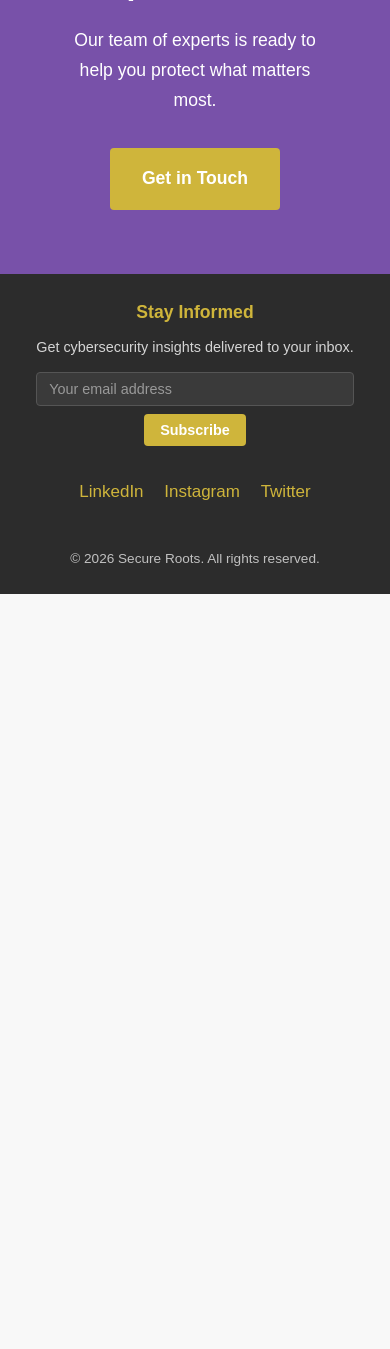
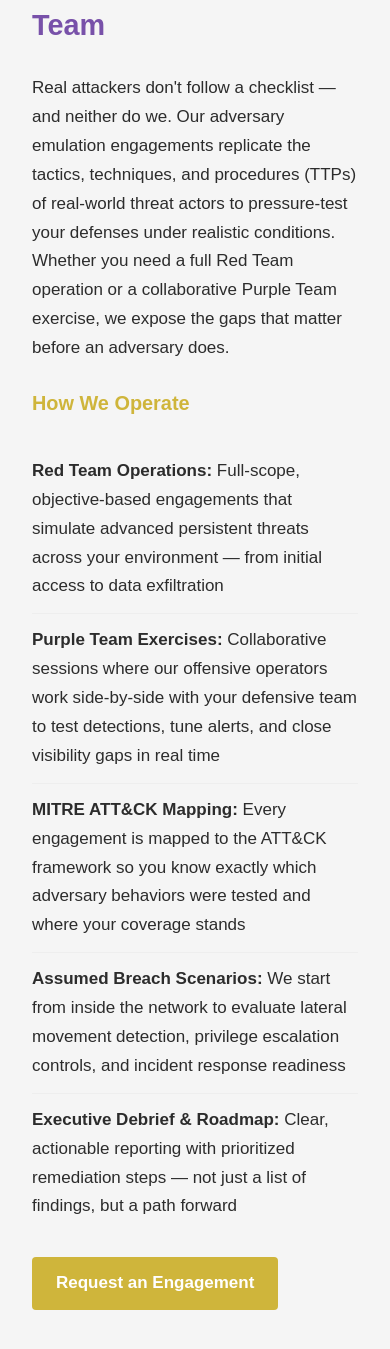
Before and after one commit to OG-MrB/secure-roots-website, a Jekyll site: the page built from services.html, in a window 390 px wide and 1400 px high, scrolled down 4849 px. Shown: the top 1349 px of the window. Built offline with Jekyll 4.4.1, drawn with Linux system fonts in a browser that asks for light colours; before the commit the page ends 5443 px from its top, so only the background shows below that; some of the changed text lies outside the part shown.

Commit message:
Mobile responsiveness overhaul, UX improvements, and two new services
- Fixed mobile nav: centered logo, proper hamburger positioning, clean slide-in menu
- Added sticky header with subtle shadow for persistent navigation
- Added smooth scrolling site-wide
- Improved blog cards: hover image zoom, "Read More" links, truncated excerpts
- Mobile-optimized hero, blog grid, and service grid layouts
- Added Adversary Emulation (Red Team / Purple Team) service
- Added Cybersecurity Staff Augmentation service

Co-Authored-By: Claude Opus 4.6 <noreply@anthropic.com>

```diff
--- a/_layouts/home.html
+++ b/_layouts/home.html
@@ -27,7 +27,8 @@ layout: default
         {% endif %}
         <h3>{{ post.title }}</h3>
         <p class="post-date">{{ post.date | date: '%B %-d, %Y' }}</p>
-        <p class="post-summary">{{ post.excerpt }}</p>
+        <p class="post-summary">{{ post.excerpt | truncatewords: 30 }}</p>
+        <span class="read-more-link">Read More</span>
       </a>
     </article>
     {% endfor %}
--- a/blog/index.html
+++ b/blog/index.html
@@ -19,7 +19,8 @@ permalink: /blog/
         {% endif %}
         <h3>{{ post.title }}</h3>
         <p class="post-date">{{ post.date | date: "%B %-d, %Y" }}</p>
-        <div class="post-summary">{{ post.excerpt }}</div>
+        <div class="post-summary">{{ post.excerpt | truncatewords: 30 }}</div>
+        <span class="read-more-link">Read More</span>
       </a>
     </article>
     {% endfor %}
--- a/css/style.css
+++ b/css/style.css
@@ -10,6 +10,9 @@
   margin: 0;
   padding: 0;
   box-sizing: border-box;
+}
+html {
+  scroll-behavior: smooth;
 }
 body {
   font-family: Arial, sans-serif;
@@ -24,6 +27,15 @@ body {
   align-items: center;
   padding: 1rem 2rem;
   background: white !important;
+  position: sticky;
+  top: 0;
+  z-index: 100;
+  box-shadow: 0 2px 8px rgba(0,0,0,0.06);
+}
+.nav-links {
+  list-style: none;
+  display: flex;
+  align-items: center;
 }
 .nav-links li {
   display: inline;
@@ -264,12 +276,7 @@ footer .social a {
   color: #666;
 }
 
-/* Responsive nav logo (SVG or PNG) */
-.navbar {
-  display: flex;
-  align-items: center;
-  justify-content: space-between;
-}
+/* Logo sizing */
 .navbar .logo img {
   display: block;
   max-height: 115px; /* reduced ~40% from 194px */
@@ -281,13 +288,7 @@ footer .social a {
 /* Smaller screens */
 @media (max-width: 768px) {
   .navbar .logo img {
-    max-height: 44px;
-  }
-}
-@media (max-width: 420px) {
-  .navbar .logo img {
-    max-height: 180px;
-    margin-left: 66px;
+    max-height: 70px;
   }
 }
 
@@ -559,9 +560,26 @@ footer .social a {
     max-width: 250px;
   }
 
+  .navbar {
+    flex-wrap: wrap;
+    justify-content: center;
+    padding: 0.75rem 1rem;
+    position: relative;
+  }
+
+  .navbar .logo {
+    order: 1;
+    flex: 1;
+    display: flex;
+    justify-content: center;
+  }
+
   .mobile-nav-toggle {
     display: flex;
-    margin-top: -89px
+    position: absolute;
+    right: 1rem;
+    top: 50%;
+    transform: translateY(-50%);
   }
 
   .nav-links {
@@ -578,7 +596,8 @@ footer .social a {
     align-items: center;
     justify-content: center;
     transition: right 0.3s ease;
-    z-index: 90;
+    z-index: 200;
+    padding: 2rem 0;
   }
 
   .nav-links.active {
@@ -587,8 +606,18 @@ footer .social a {
 
   .nav-links li {
     display: block;
-    margin: 1.5rem 0;
+    margin: 1rem 0;
     text-align: center;
+  }
+
+  .nav-links li a {
+    font-size: 1.15rem;
+    padding: 0.5rem 1rem;
+    display: block;
+  }
+
+  .nav-cta {
+    margin-top: 0.5rem;
   }
 
   body.nav-open {
@@ -602,7 +631,7 @@ footer .social a {
     width: 100%;
     height: 100%;
     background-color: rgba(0, 0, 0, 0.5);
-    z-index: 80;
+    z-index: 150;
     opacity: 0;
     visibility: hidden;
     transition: opacity 0.3s ease, visibility 0.3s ease;
@@ -612,21 +641,78 @@ footer .social a {
     opacity: 1;
     visibility: visible;
   }
+
+  /* Mobile hero */
+  .hero {
+    padding: 3rem 1.5rem;
+  }
+  .hero h1 {
+    font-size: 1.8rem;
+  }
+  .hero p {
+    font-size: 1rem;
+  }
+
+  /* Mobile blog grid */
+  .post-grid {
+    grid-template-columns: 1fr;
+    gap: 1.5rem;
+  }
+
+  /* Mobile services homepage */
+  .service-grid {
+    grid-template-columns: 1fr;
+  }
+
+  /* Page header mobile */
+  .page-header h1 {
+    font-size: 1.8rem;
+  }
+
+  /* Blog list mobile */
+  .blog-list h1 {
+    font-size: 1.8rem;
+  }
 }
 
 /* =====================================================
-   BLOG FEATURED IMAGES
+   BLOG FEATURED IMAGES & CARD UX
    ===================================================== */
 .post-featured-img {
   width: 100%;
-  height: 180px;
+  height: 200px;
   object-fit: cover;
   border-radius: 8px 8px 0 0;
   margin-bottom: 1rem;
+  transition: transform 0.4s ease;
 }
 
 .post-item {
   overflow: hidden;
+  display: flex;
+  flex-direction: column;
+}
+
+.post-item:hover .post-featured-img {
+  transform: scale(1.03);
+}
+
+.read-more-link {
+  color: var(--gold);
+  font-weight: 600;
+  margin-top: auto;
+  padding-top: 0.75rem;
+  display: inline-block;
+  transition: color 0.3s;
+}
+
+.read-more-link::after {
+  content: " →";
+  transition: margin-left 0.3s;
+}
+
+.post-item:hover .read-more-link::after {
+  margin-left: 4px;
 }
 
 /* =====================================================
--- a/services.html
+++ b/services.html
@@ -99,6 +99,57 @@ title: Our Services
     </div>
 </section>
 
+<section id="adversary-emulation" class="service-section alt-background">
+    <div class="container">
+        <div class="service-content reverse">
+            <div class="service-image">
+                <img src="{{ site.baseurl }}/img/services/security-assessment.svg" alt="Adversary Emulation Illustration">
+            </div>
+            <div class="service-text">
+                <h2>Adversary Emulation — Red Team & Purple Team</h2>
+                <p>Real attackers don't follow a checklist — and neither do we. Our adversary emulation engagements replicate the tactics, techniques, and procedures (TTPs) of real-world threat actors to pressure-test your defenses under realistic conditions. Whether you need a full Red Team operation or a collaborative Purple Team exercise, we expose the gaps that matter before an adversary does.</p>
+
+                <h3>How We Operate</h3>
+                <ul class="service-features">
+                    <li><strong>Red Team Operations:</strong> Full-scope, objective-based engagements that simulate advanced persistent threats across your environment — from initial access to data exfiltration</li>
+                    <li><strong>Purple Team Exercises:</strong> Collaborative sessions where our offensive operators work side-by-side with your defensive team to test detections, tune alerts, and close visibility gaps in real time</li>
+                    <li><strong>MITRE ATT&CK Mapping:</strong> Every engagement is mapped to the ATT&CK framework so you know exactly which adversary behaviors were tested and where your coverage stands</li>
+                    <li><strong>Assumed Breach Scenarios:</strong> We start from inside the network to evaluate lateral movement detection, privilege escalation controls, and incident response readiness</li>
+                    <li><strong>Executive Debrief & Roadmap:</strong> Clear, actionable reporting with prioritized remediation steps — not just a list of findings, but a path forward</li>
+                </ul>
+
+                <a href="{{ site.baseurl }}/contact/" class="btn">Request an Engagement</a>
+            </div>
+        </div>
+    </div>
+</section>
+
+<section id="staff-augmentation" class="service-section">
+    <div class="container">
+        <div class="service-content">
+            <div class="service-text">
+                <h2>Cybersecurity Staff Augmentation</h2>
+                <p>Talent gaps shouldn't mean security gaps. Secure Roots provides experienced cybersecurity professionals who embed directly into your team — filling critical roles, accelerating projects, and strengthening your security posture from day one. Whether you need a single senior analyst or a full team rotation, we deploy practitioners who have operated in high-stakes environments across government, finance, and critical infrastructure.</p>
+
+                <h3>What We Deliver</h3>
+                <ul class="service-features">
+                    <li><strong>SOC Analysts & Engineers:</strong> Tier 1 through Tier 3 analysts, detection engineers, and SIEM specialists ready to operate in your environment</li>
+                    <li><strong>Incident Response Specialists:</strong> Experienced IR professionals for surge capacity during active incidents or for building out your response capability</li>
+                    <li><strong>GRC & Compliance Support:</strong> Governance, risk, and compliance professionals to help you meet regulatory requirements and manage audit readiness</li>
+                    <li><strong>Security Architecture & Engineering:</strong> Cloud security architects, network security engineers, and identity management specialists for project-based or ongoing needs</li>
+                    <li><strong>Flexible Engagement Models:</strong> Short-term project support, long-term embedded staff, or retainer-based access to our bench — scaled to your budget and timeline</li>
+                    <li><strong>Vetted & Cleared Professionals:</strong> All augmented staff are background-checked, credentialed, and matched to your specific technical environment and culture</li>
+                </ul>
+
+                <a href="{{ site.baseurl }}/contact/" class="btn">Build Your Team</a>
+            </div>
+            <div class="service-image">
+                <img src="{{ site.baseurl }}/img/services/security-training.svg" alt="Staff Augmentation Illustration">
+            </div>
+        </div>
+    </div>
+</section>
+
 <section class="cta-section">
     <div class="container">
         <h2>Ready to strengthen your security posture?</h2>
```
